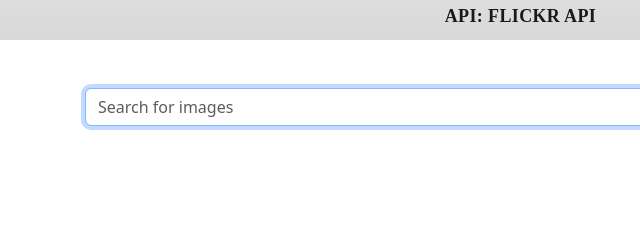
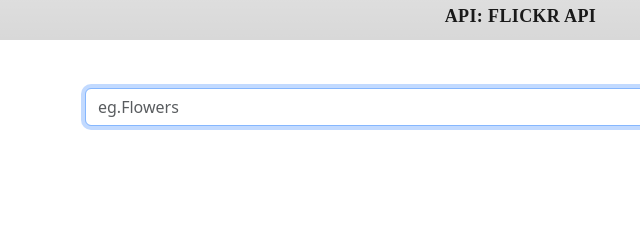
Before and after one commit to ssrinivas-brs/flickr, a plain HTML site: page index.html in a window 1280 px wide. Shown: the top 240 px of the page, 0-640 px from the left. Drawn offline with nearby package versions, Linux system fonts and the light colour scheme.

Commit message:
Update index.html

```diff
--- a/index.html
+++ b/index.html
@@ -49,7 +49,7 @@
             <div class="row">
                 <div class="col-md-9">
                     <div class="input-group">
-                        <input id="name" type="text" class="form-control" ng-model="tags" placeholder="Search for images" aria-describedby="basic-addon1" autofocus>
+                        <input id="name" type="text" class="form-control" ng-model="tags" placeholder="eg.Flowers" aria-describedby="basic-addon1" autofocus>
                     </div>
                 </div>
                 <div class="col-md-3">
```
